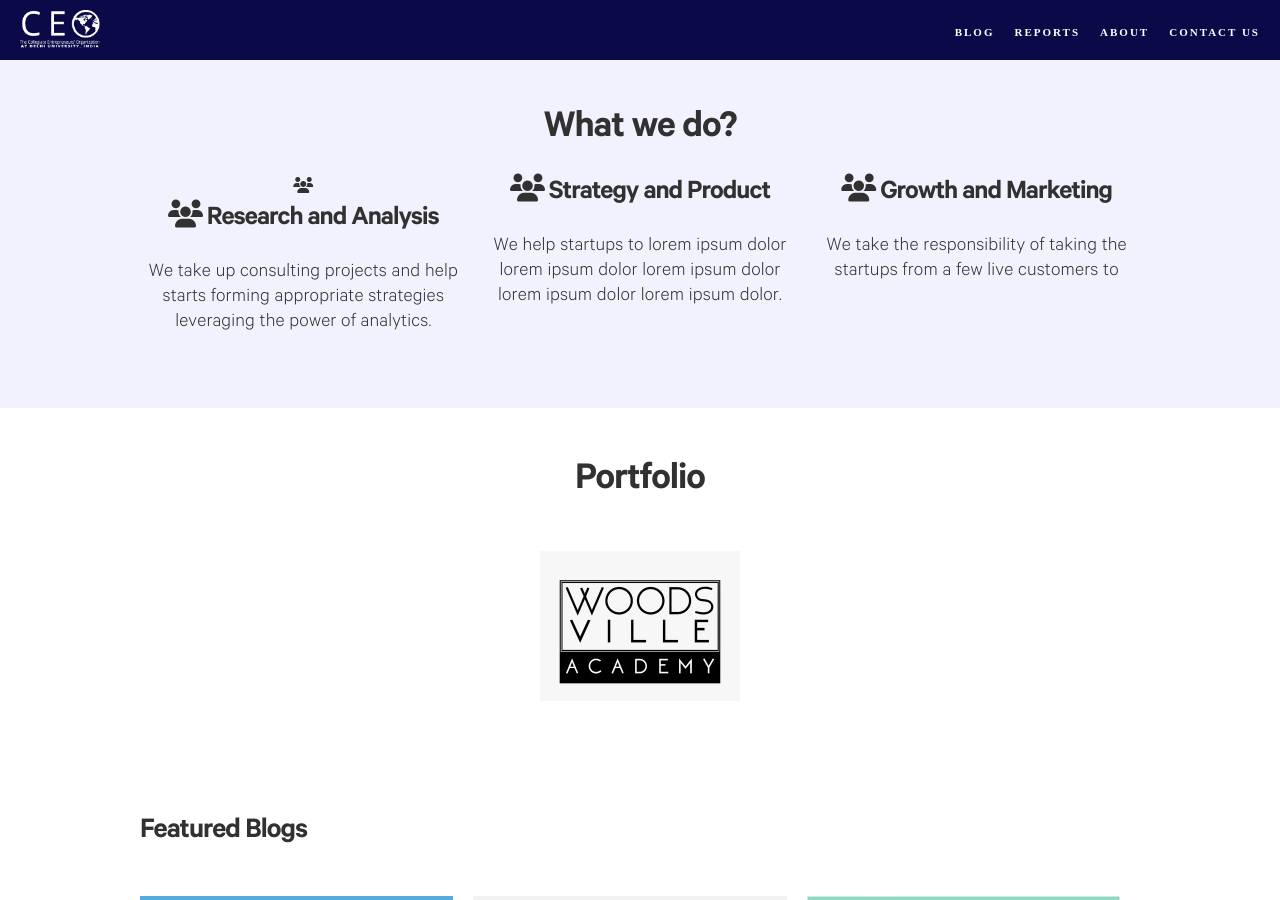
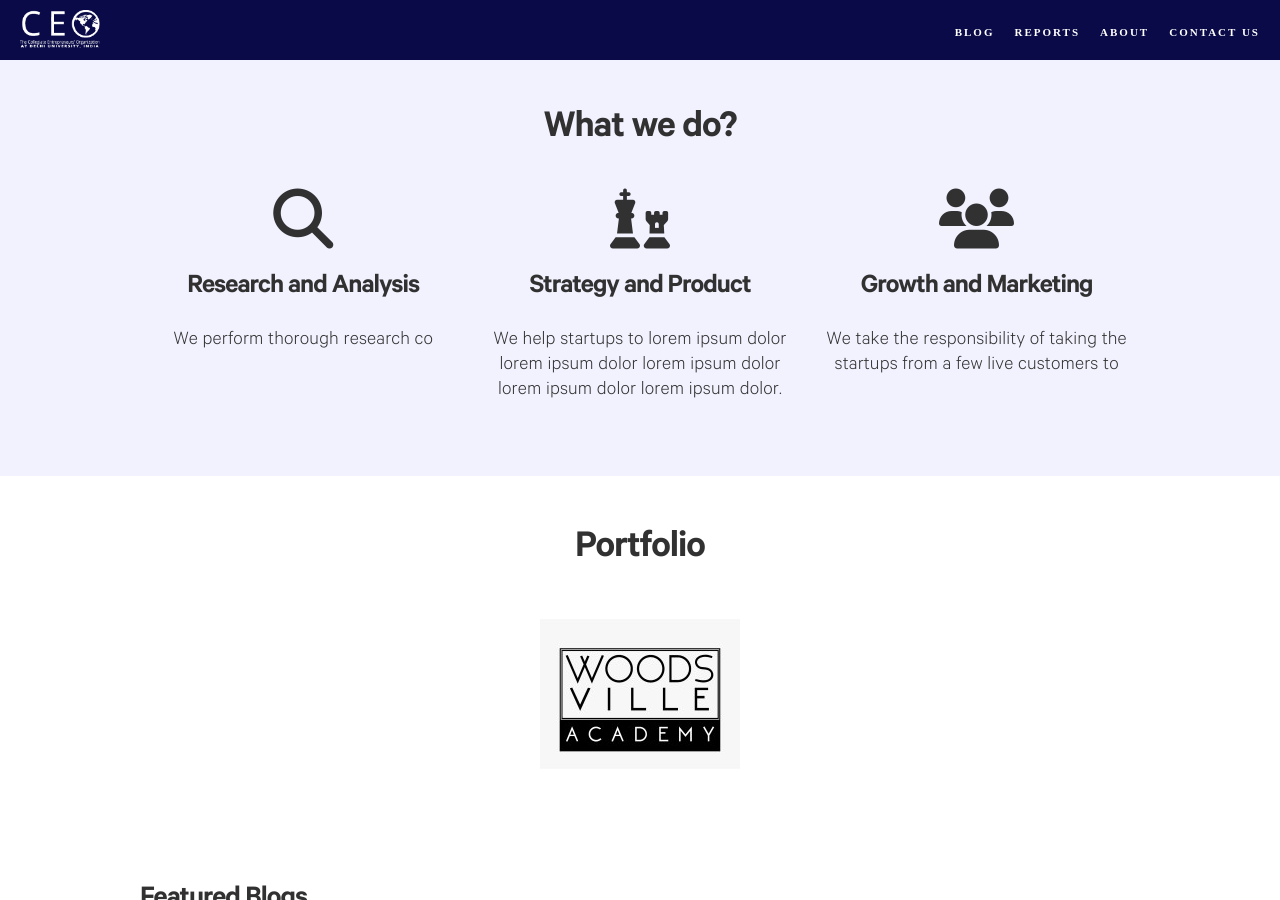
Before and after one commit to shivanshmehendiratta/ceodu.github.io, a Jekyll site: the page built from index.md, in a window 1280 px wide and 900 px high, scrolled down 844 px. Built offline with Jekyll 4.4.1, drawn with Linux system fonts in a browser that asks for light colours; nearby versions of some CDN libraries; some web fonts are replaced.

Commit message:
Update index.md

```diff
--- a/index.md
+++ b/index.md
@@ -16,23 +16,25 @@ videos: true
 <div class="row first-xs between-sm">
     <div class="col-xs-12 col-sm-4" markdown="1" style="text-align:center">
 
-<div><i class="fas fa-users"></i></div>
-### <i class="fas fa-users"></i> Research and Analysis
-We take up consulting projects and help starts forming appropriate strategies leveraging the power of analytics.
+<div style="font-size: 6rem"><i class="fas fa-search"></i></div>
+###  Research and Analysis
+We perform thorough research co
 
 
   </div>
 
   <div class="col-xs-12 col-sm-4" markdown="1" style="text-align:center">
 
-### <i class="fas fa-users"></i>  Strategy and Product
+<div style="font-size: 6rem"><i class="fas fa-chess"></i></div>
+###  Strategy and Product
 We help startups to lorem ipsum dolor lorem ipsum dolor lorem ipsum dolor lorem ipsum dolor lorem ipsum dolor.
 
   </div>
 
   <div class="col-xs-12 col-sm-4" markdown="1" style="text-align:center">
 
-###  <i class="fas fa-users"></i> Growth and Marketing
+<div style="font-size: 6rem"><i class="fas fa-users"></i></div>
+###  Growth and Marketing
 
 We take the responsibility of taking the startups from a few live customers to
   </div>
```
